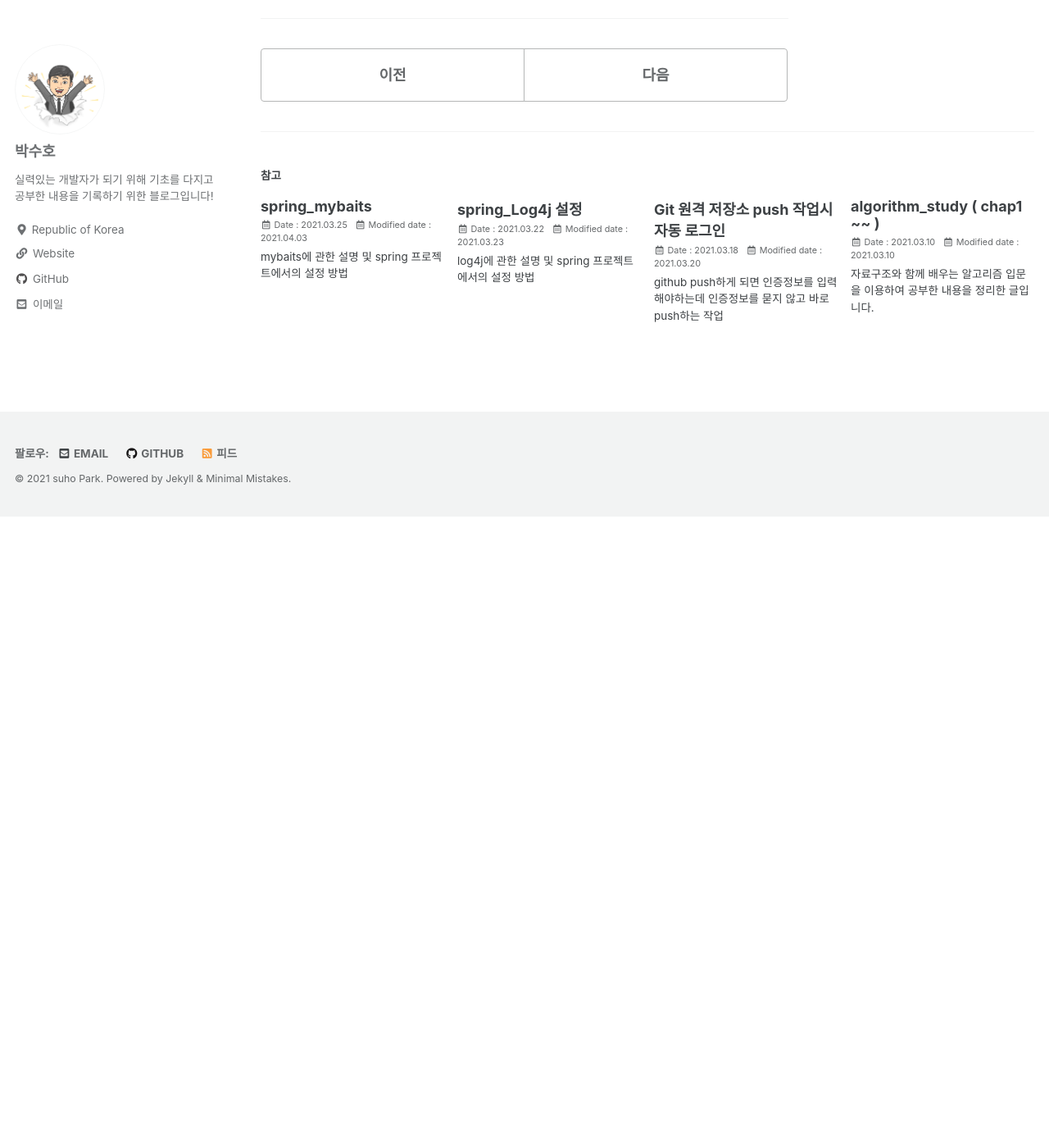
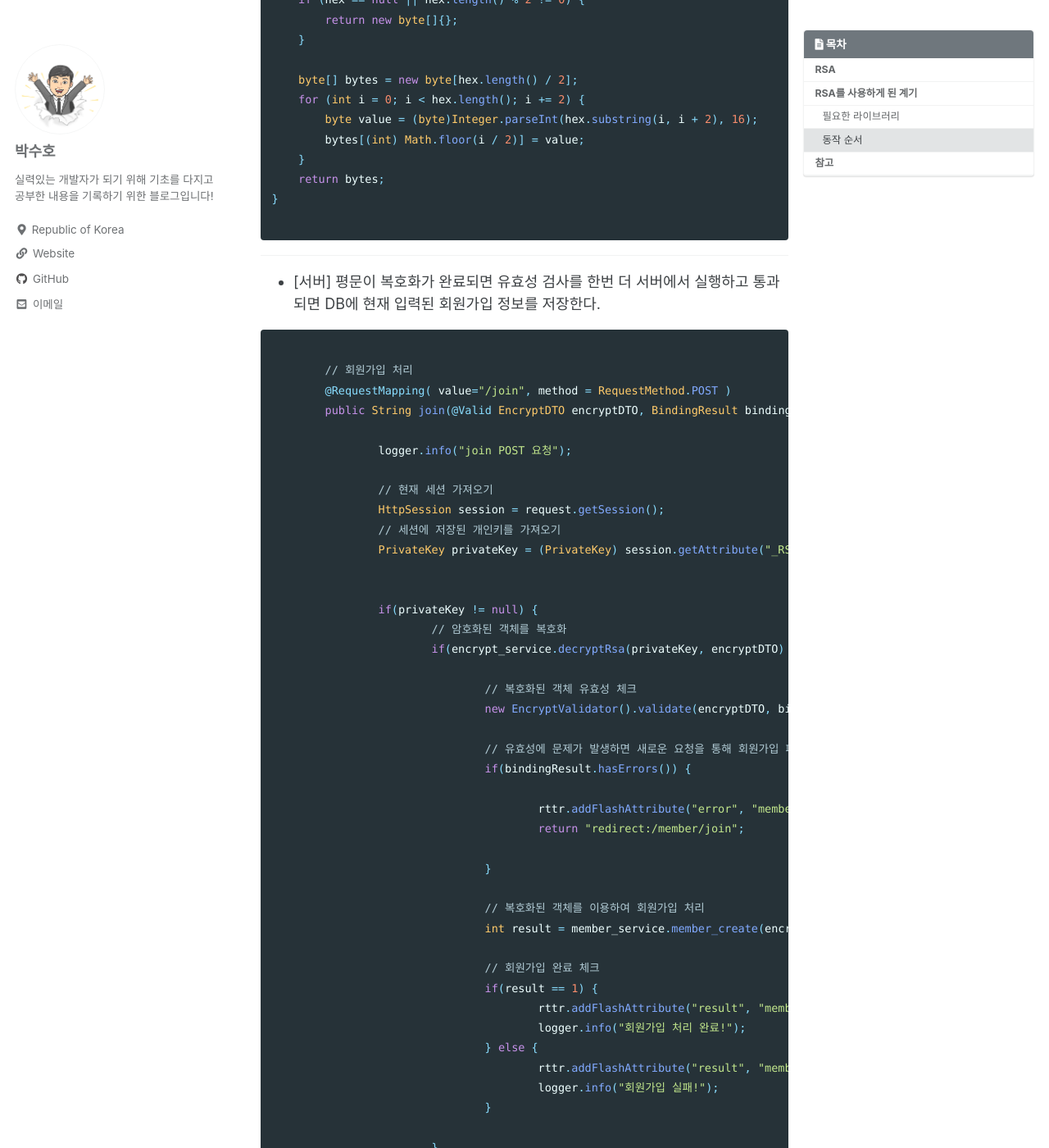
Before and after one commit to SbinSho/SbinSho.github.io, a Jekyll site: the page built from _posts/2021-03-25-javascript_RSA.md, in a window 1280 px wide and 1400 px high, scrolled down 2760 px. Shown: the whole window at 82% size. Built offline with Jekyll 4.4.1, drawn with Linux system fonts in a browser that asks for light colours; cached includes are drawn as plain includes; before the commit the page ends 3390 px from its top, so only the background shows below that; some of the changed text lies outside the part shown.

Commit message:
RSA 관한 포스트 작성

````diff
--- a/_posts/2021-03-25-javascript_RSA.md
+++ b/_posts/2021-03-25-javascript_RSA.md
@@ -65,6 +67,8 @@ request.setAttribute("RSAExponent", publicKeyExponent);   //로그인 폼에 Inp
 
 ```
 
+---
+
 * [클라이언트] 회원가입폼에 양식작성 후 발행(submit)을 누르면 자바스크립트가 이를 가로챈다.
     - 회원가입 폼의 아이디, 비밀번호, 이메일을 RSA로 암호화하여 암호화된 암호문을 회원가입 폼의 값으로 변경한다.
 
@@ -83,9 +87,95 @@ $("#user_pwd").val(en_pwd);
 
 ```
 
+---
+
 * [서버] 서버측에서 세션에 저장된 RSA개인키로 암호화된 암호문을 복호화 한다.
 
+```java
+
+private String decryptRsa(PrivateKey privateKey, String securedValue) throws Exception {
+    System.out.println("will decrypt : " + securedValue);
+    Cipher cipher = Cipher.getInstance("RSA");
+    byte[] encryptedBytes = hexToByteArray(securedValue);
+    cipher.init(Cipher.DECRYPT_MODE, privateKey);
+    byte[] decryptedBytes = cipher.doFinal(encryptedBytes);
+    String decryptedValue = new String(decryptedBytes, "utf-8"); // 문자 인코딩 주의.
+    return decryptedValue;
+}
+
+/**
+ * 16진 문자열을 byte 배열로 변환한다.
+ */
+public static byte[] hexToByteArray(String hex) {
+    if (hex == null || hex.length() % 2 != 0) {
+        return new byte[]{};
+    }
+
+    byte[] bytes = new byte[hex.length() / 2];
+    for (int i = 0; i < hex.length(); i += 2) {
+        byte value = (byte)Integer.parseInt(hex.substring(i, i + 2), 16);
+        bytes[(int) Math.floor(i / 2)] = value;
+    }
+    return bytes;
+}
+
+```
+
+---
+
 * [서버] 평문이 복호화가 완료되면 유효성 검사를 한번 더 서버에서 실행하고 통과되면 DB에 현재 입력된 회원가입 정보를 저장한다.
+
+```java
+
+	// 회원가입 처리
+	@RequestMapping( value="/join", method = RequestMethod.POST )
+	public String join(@Valid EncryptDTO encryptDTO, BindingResult bindingResult, HttpServletRequest request, RedirectAttributes rttr) throws Exception{
+
+		logger.info("join POST 요청");
+
+		// 현재 세션 가져오기
+		HttpSession session = request.getSession();
+		// 세션에 저장된 개인키를 가져오기
+		PrivateKey privateKey = (PrivateKey) session.getAttribute("_RSA_WEB_KEY_");
+
+
+		if(privateKey != null) {
+			// 암호화된 객체를 복호화
+			if(encrypt_service.decryptRsa(privateKey, encryptDTO) != null) {
+
+				// 복호화된 객체 유효성 체크
+				new EncryptValidator().validate(encryptDTO, bindingResult);
+
+				// 유효성에 문제가 발생하면 새로운 요청을 통해 회원가입 페이지로 이동
+				if(bindingResult.hasErrors()) {
+
+					rttr.addFlashAttribute("error", "member_create_error");
+					return "redirect:/member/join";
+
+				}
+
+				// 복호화된 객체를 이용하여 회원가입 처리
+				int result = member_service.member_create(encryptDTO);
+
+				// 회원가입 완료 체크
+				if(result == 1) {
+					rttr.addFlashAttribute("result", "member_create_success");
+					logger.info("회원가입 처리 완료!");
+				} else {
+					rttr.addFlashAttribute("result", "member_create_fail");
+					logger.info("회원가입 실패!");
+				}
+
+			}
+		} else {
+			// 개인키가 존재하지 않을 경우 alert로 사용자에게 오류를 알리기 위한 구문
+			rttr.addFlashAttribute("result", "member_create_fail");
+		}
+
+		return "redirect:/";
+	}
+
+```
 
 
 ## 참고
````
Also changed, not shown: other parts of _posts/2021-03-25-javascript_RSA.md (+6 -4 lines).
